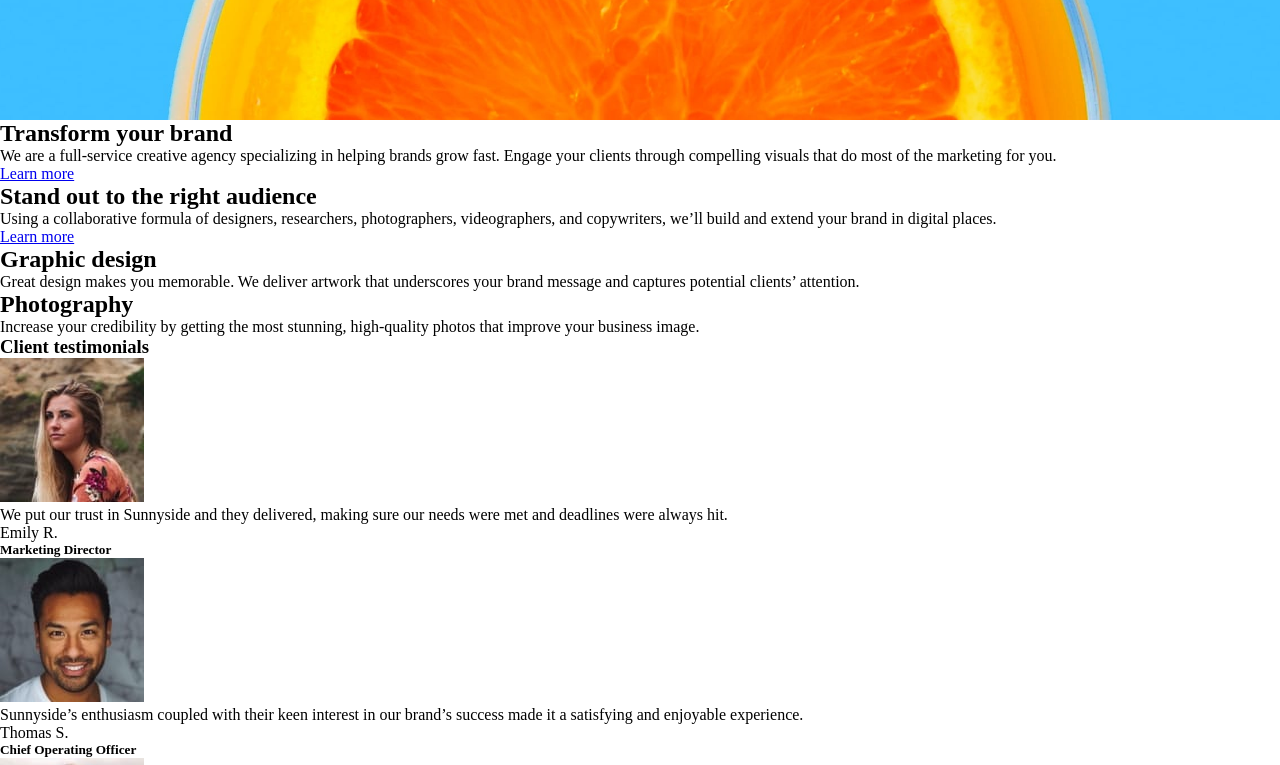
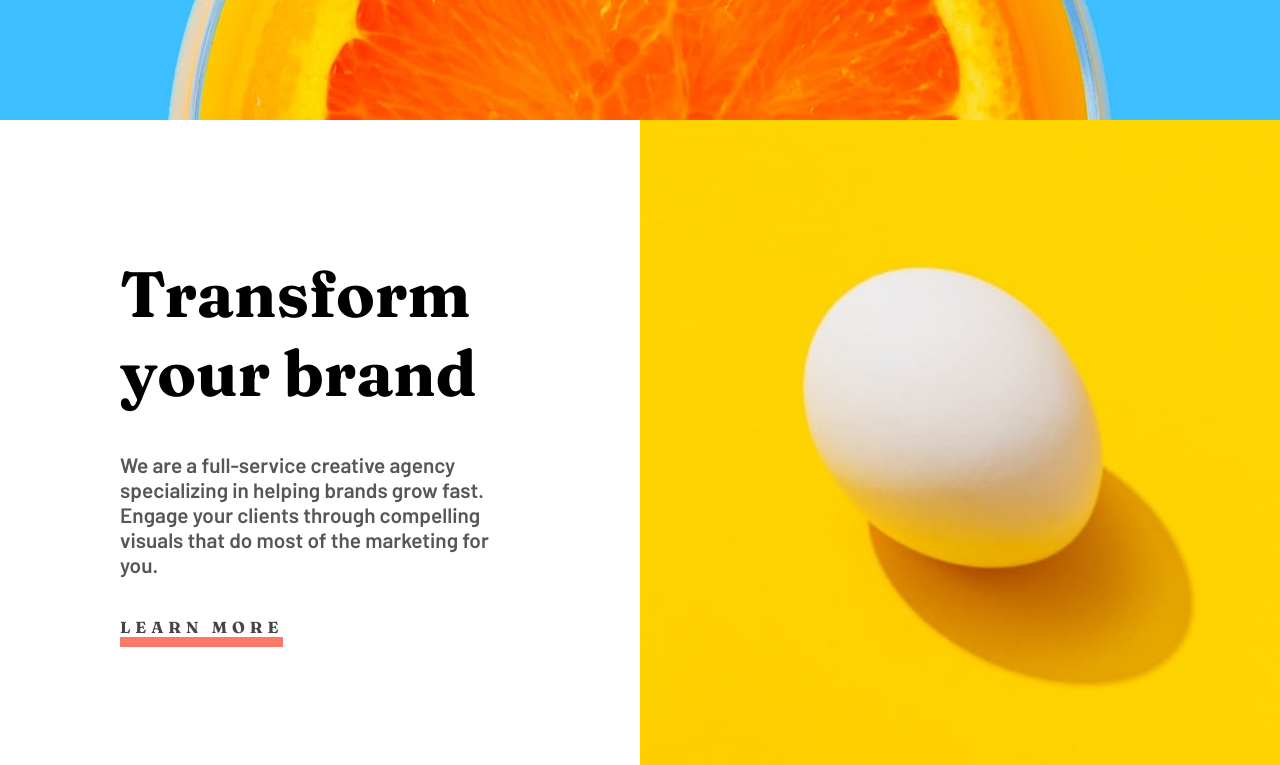
Before and after one commit to LiamFer/Sunny, a plain HTML site: page index.html in a window 1280 px wide. Shown: the part 780-1545 px from the top of the page. Drawn offline with Linux system fonts and the light colour scheme.

Commit message:
Second Part

```diff
--- a/index.html
+++ b/index.html
@@ -40,9 +40,11 @@
         <a href="#">Learn more</a>
       </div>
 
-      <div class="box image1"></div>
+      <div class="box image1">
+      </div>
 
-      <div class="box image2"></div>
+      <div class="box image2">
+      </div>
 
       <div class="box textbox2">
         <h1>Stand out to the right audience</h1>
@@ -63,7 +65,7 @@
         </p>
       </div>
 
-      <div class="box second-box">
+      <div class="box third-box">
         <h2>Photography</h2>
         <p>
           Increase your credibility by getting the most stunning, high-quality photos that improve your business image.
--- a/main.css
+++ b/main.css
@@ -50,12 +50,16 @@ body {
 
 header {
   display: flex;
+  flex-wrap: wrap;
   justify-content: space-between;
+  align-items: center;
+  gap: 8px;
   padding: 30px 50px;
   width: 100%;
 }
+
 header img {
-  width: 220px;
+  width: 250px;
 }
 
 nav {
@@ -100,7 +104,7 @@ nav a {
   flex-direction: column;
   justify-content: center;
   align-items: center;
-  font-size: 60px;
+  font-size: clamp(60px, 60px, 10vw);
   font-family: var(--Fraunces);
 }
 
@@ -109,3 +113,81 @@ nav a {
   top: 45%;
   width: 50px;
 }
+
+#container-2 {
+  display: flex;
+  flex-wrap: wrap;
+}
+
+.box {
+  display: flex;
+  flex-direction: column;
+  justify-content: center;
+  gap: 40px;
+  width: 50%;
+  height: 650px;
+  background-size: cover;
+  background-position: center;
+  object-fit: cover;
+  padding: 120px;
+}
+
+.box a {
+  text-decoration: none;
+  text-transform: uppercase;
+  font-family: var(--Fraunces);
+  color: rgb(70, 69, 69);
+  letter-spacing: 5px;
+  transition: 0.3s;
+  width: fit-content;
+  box-shadow: 0px 10px var(--Soft_red);
+}
+
+.image1 {
+  background-image: url(images/desktop/image-transform.jpg);
+}
+
+.image2 {
+  background-image: url(images/desktop/image-stand-out.jpg);
+}
+
+.textbox1 h1,
+.textbox2 h1 {
+  font-family: var(--Fraunces);
+  font-size: 4em;
+}
+
+.textbox1 p,
+.textbox2 p {
+  font-family: var(--Barlow);
+  color: rgba(0, 0, 0, 0.664);
+  font-size: 1.3em;
+}
+
+.second-box {
+  background-image: url(images/desktop/image-graphic-design.jpg);
+  justify-content: flex-end;
+  align-items: center;
+  text-align: center;
+color: var(--Dark_cyan);
+}
+
+.third-box {
+  background-image: url(images/desktop/image-photography.jpg);
+  justify-content: flex-end;
+  align-items: center;
+  text-align: center;
+color: var(--Dark_blue);
+}
+
+.third-box h2,
+.second-box h2 {
+  font-family: var(--Fraunces);
+  font-size: 2em;
+}
+
+.third-box p,
+.second-box p {
+  font-family: var(--Barlow);
+  font-size: 1.2em;
+}
```
